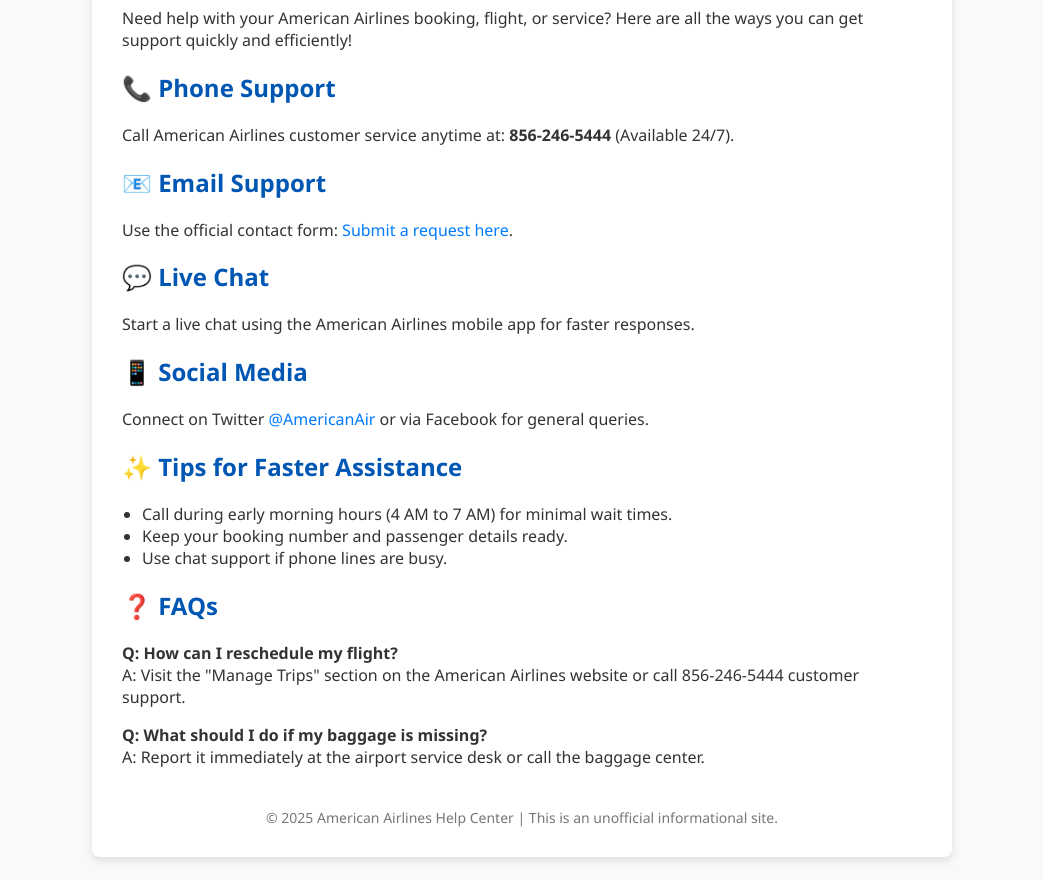
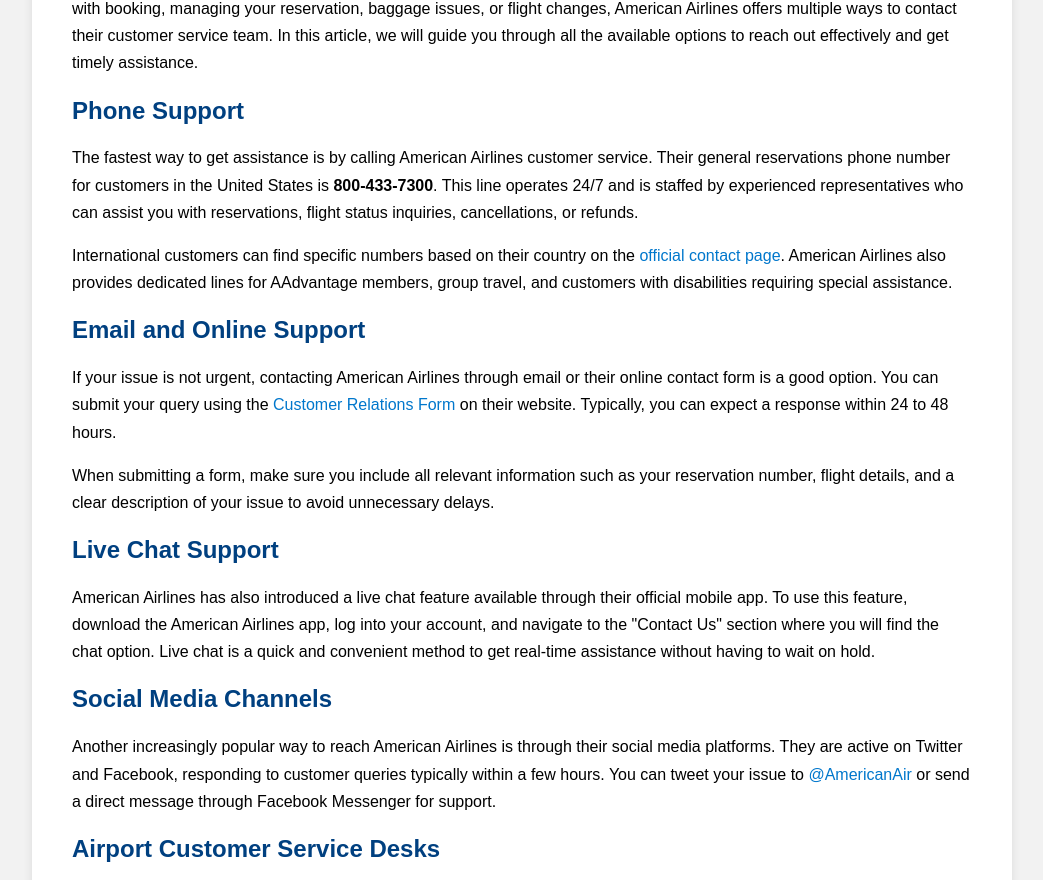
Before and after one commit to american-airlines-helpcenter/american-airlines-helpcenter.github.io, a plain HTML site: page en-US/blog/how-to-contact-american-airlines-customer-service.html in a window 1280 px wide. Shown: the part 172-1052 px from the top of the page, without its empty margins (118-1161 px from the left). Drawn offline with Linux system fonts and the light colour scheme.

Commit message:
Update how-to-contact-american-airlines-customer-service.html

```diff
--- a/en-US/blog/how-to-contact-american-airlines-customer-service.html
+++ b/en-US/blog/how-to-contact-american-airlines-customer-service.html
@@ -2,42 +2,44 @@
 <html lang="en">
 <head>
   <meta charset="UTF-8">
-    <meta name="viewport" content="width=device-width, initial-scale=1.0">
+  <meta name="viewport" content="width=device-width, initial-scale=1">
   <title>How to Contact American Airlines Customer Service</title>
   <style>
     body {
-            font-family: 'Segoe UI', Tahoma, Geneva, Verdana, sans-serif;
-            margin: 20px;
-            padding: 0;
-            background-color: #f9f9f9;
-            color: #333;
+      font-family: Arial, sans-serif;
+      background: #f2f2f2;
+      margin: 0;
+      padding: 20px;
     }
     .container {
-            max-width: 800px;
+      max-width: 900px;
+      background: #ffffff;
       margin: auto;
-            background: #fff;
-            padding: 30px;
-            border-radius: 8px;
-            box-shadow: 0px 4px 8px rgba(0,0,0,0.1);
+      padding: 40px;
+      border-radius: 12px;
+      box-shadow: 0px 4px 10px rgba(0,0,0,0.1);
     }
-        h1, h2 {
-            color: #0056b3;
+    h1, h2, h3 {
+      color: #004080;
+    }
+    p, li {
+      line-height: 1.7;
+    }
+    ul {
+      margin-left: 20px;
     }
     a {
-            color: #007bff;
+      color: #0077cc;
       text-decoration: none;
     }
     a:hover {
       text-decoration: underline;
     }
-        ul {
-            padding-left: 20px;
-        }
     footer {
       margin-top: 40px;
+      text-align: center;
       font-size: 14px;
-            color: #777;
-            text-align: center;
+      color: gray;
     }
   </style>
 </head>
@@ -45,36 +47,51 @@
   <div class="container">
     <h1>How to Contact American Airlines Customer Service</h1>
 
-        <p>Need help with your American Airlines booking, flight, or service? Here are all the ways you can get support quickly and efficiently!</p>
+    <p>American Airlines is one of the largest airlines in the world, serving millions of passengers annually. Whether you need help with booking, managing your reservation, baggage issues, or flight changes, American Airlines offers multiple ways to contact their customer service team. In this article, we will guide you through all the available options to reach out effectively and get timely assistance.</p>
 
-        <h2>📞 Phone Support</h2>
-        <p>Call American Airlines customer service anytime at: <strong>856-246-5444</strong> (Available 24/7).</p>
+    <h2>Phone Support</h2>
+    <p>The fastest way to get assistance is by calling American Airlines customer service. Their general reservations phone number for customers in the United States is <strong>800-433-7300</strong>. This line operates 24/7 and is staffed by experienced representatives who can assist you with reservations, flight status inquiries, cancellations, or refunds.</p>
 
-        <h2>📧 Email Support</h2>
-        <p>Use the official contact form: <a href="https://www.aa.com/contact/forms" target="_blank">Submit a request here</a>.</p>
+    <p>International customers can find specific numbers based on their country on the <a href="https://www.aa.com/i18n/customer-service/contact-american/american-customer-service.jsp" target="_blank">official contact page</a>. American Airlines also provides dedicated lines for AAdvantage members, group travel, and customers with disabilities requiring special assistance.</p>
 
-        <h2>💬 Live Chat</h2>
-        <p>Start a live chat using the American Airlines mobile app for faster responses.</p>
+    <h2>Email and Online Support</h2>
+    <p>If your issue is not urgent, contacting American Airlines through email or their online contact form is a good option. You can submit your query using the <a href="https://www.aa.com/contact/forms" target="_blank">Customer Relations Form</a> on their website. Typically, you can expect a response within 24 to 48 hours.</p>
 
-        <h2>📱 Social Media</h2>
-        <p>Connect on Twitter <a href="https://twitter.com/AmericanAir" target="_blank">@AmericanAir</a> or via Facebook for general queries.</p>
+    <p>When submitting a form, make sure you include all relevant information such as your reservation number, flight details, and a clear description of your issue to avoid unnecessary delays.</p>
 
-        <h2>✨ Tips for Faster Assistance</h2>
+    <h2>Live Chat Support</h2>
+    <p>American Airlines has also introduced a live chat feature available through their official mobile app. To use this feature, download the American Airlines app, log into your account, and navigate to the "Contact Us" section where you will find the chat option. Live chat is a quick and convenient method to get real-time assistance without having to wait on hold.</p>
+
+    <h2>Social Media Channels</h2>
+    <p>Another increasingly popular way to reach American Airlines is through their social media platforms. They are active on Twitter and Facebook, responding to customer queries typically within a few hours. You can tweet your issue to <a href="https://twitter.com/AmericanAir" target="_blank">@AmericanAir</a> or send a direct message through Facebook Messenger for support.</p>
+
+    <h2>Airport Customer Service Desks</h2>
+    <p>If you are already at the airport and need assistance, you can visit the American Airlines customer service desk located in every major airport they serve. Whether you are facing a delayed flight, lost baggage, or ticketing issues, the on-ground staff can help resolve your problems efficiently.</p>
+
+    <h2>Special Assistance Services</h2>
+    <p>American Airlines is committed to providing accessible travel to customers with disabilities. They have a dedicated Disability Assistance line at <strong>800-433-7300</strong> where travelers can request wheelchair service, assistance for visual or hearing impairments, or service animals accommodations.</p>
+
+    <h2>Tips to Contact Customer Service Faster</h2>
     <ul>
-            <li>Call during early morning hours (4 AM to 7 AM) for minimal wait times.</li>
-            <li>Keep your booking number and passenger details ready.</li>
-            <li>Use chat support if phone lines are busy.</li>
+      <li><strong>Call during non-peak hours:</strong> Early morning calls between 4 AM and 7 AM often have the shortest wait times.</li>
+      <li><strong>Be prepared:</strong> Keep your booking reference number, flight details, and personal identification ready before calling.</li>
+      <li><strong>Be specific:</strong> Clearly explain your issue to help representatives assist you faster.</li>
+      <li><strong>Use online options:</strong> If your issue isn't urgent, using online forms or social media can save you waiting on calls.</li>
     </ul>
 
-        <h2>❓ FAQs</h2>
-        <p><strong>Q: How can I reschedule my flight?</strong><br>
-        A: Visit the "Manage Trips" section on the American Airlines website or call 856-246-5444 customer support.</p>
+    <h2>Frequently Asked Questions (FAQs)</h2>
 
-        <p><strong>Q: What should I do if my baggage is missing?</strong><br>
-        A: Report it immediately at the airport service desk or call the baggage center.</p>
+    <h3>1. Can I change or cancel my American Airlines flight online?</h3>
+    <p>Yes, you can manage your bookings online by visiting the “Manage Trips” section on the American Airlines website. If eligible, you can reschedule or cancel your flight without needing to speak to an agent.</p>
+
+    <h3>2. What should I do if my baggage is delayed or lost?</h3>
+    <p>Report your missing baggage at the airport’s Baggage Service Office immediately. You can also check the status of your baggage online or by calling their Baggage Customer Service team.</p>
+
+    <h3>3. Does American Airlines offer support in languages other than English?</h3>
+    <p>Yes, American Airlines provides multilingual support services. When calling, you can select your preferred language or find country-specific contact numbers online.</p>
 
     <footer>
-            © 2025 American Airlines Help Center | This is an unofficial informational site.
+      © 2025 American Airlines Help Center | Unofficial Guide
     </footer>
   </div>
 </body>
```
Lines whose indentation alone changed are shown as unchanged.
